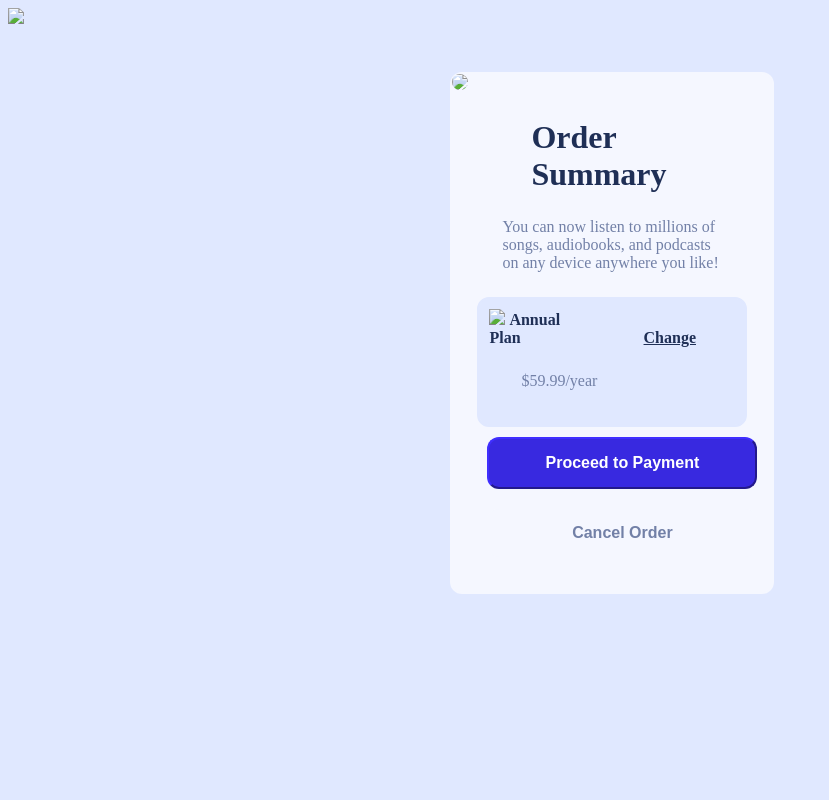
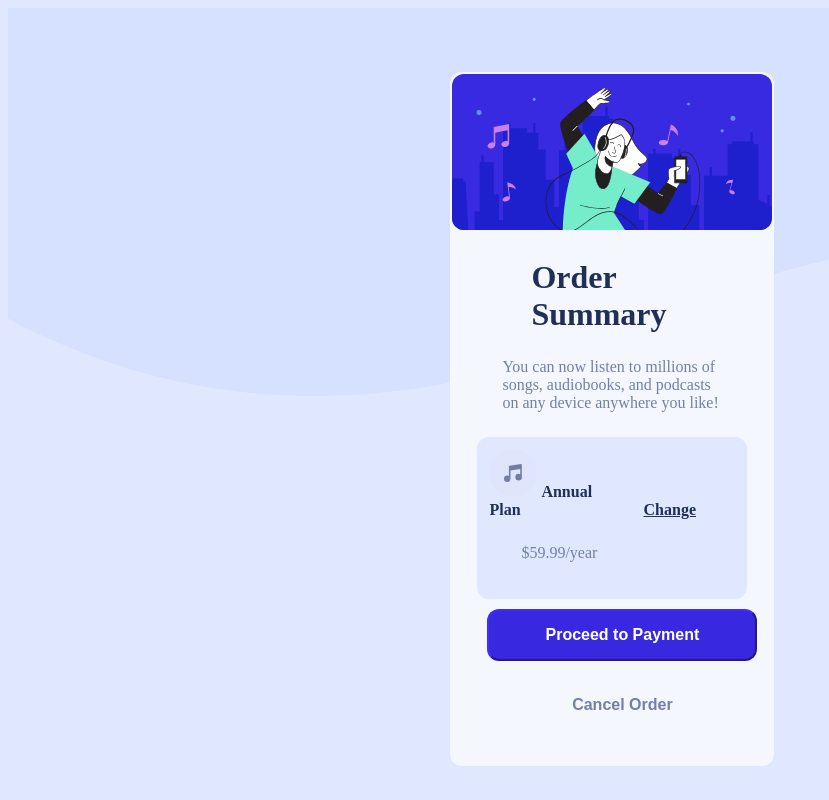
Before and after one commit to Swati-Verma671/Order-Summary-Component, a plain HTML site: page index.html in a window 1280 px wide. Shown: the whole page, without its empty margins (0-829 px from the left). Drawn offline with Linux system fonts and the light colour scheme.

Commit message:
Update index.html

```diff
--- a/index.html
+++ b/index.html
@@ -125,11 +125,11 @@
         </style>
     </head>
     <body>
-        <img class='back_img' src='order-summary-component-main/images/pattern-background-desktop.svg'>
+        <img class='back_img' src='./images/pattern-background-desktop.svg'>
         <div class='back_layout'>
             <div class='container'>
                 <div class='upper-container'>
-                    <img style='border-radius:12px;width:100%'src='order-summary-component-main/images/illustration-hero.svg'>
+                    <img style='border-radius:12px;width:100%'src='./images/illustration-hero.svg'>
 
                 </div>
                 <div class='lower-container'>
@@ -137,7 +137,7 @@
                     <p>You can now listen to millions of songs, audiobooks, and podcasts on any device anywhere you like!</p>
                     <div class='payment_container'>
                         <div class='row'>
-                            <span><img src='order-summary-component-main/images/icon-music.svg'></span>
+                            <span><img src='./images/icon-music.svg'></span>
 
                             <a style='font-weight: 900;color:hsl(223, 47%, 23%)' class='annual'>Annual Plan</a><a type='button' class='change_button'>Change</a>
                             <p class="income">$59.99/year</p>
```
